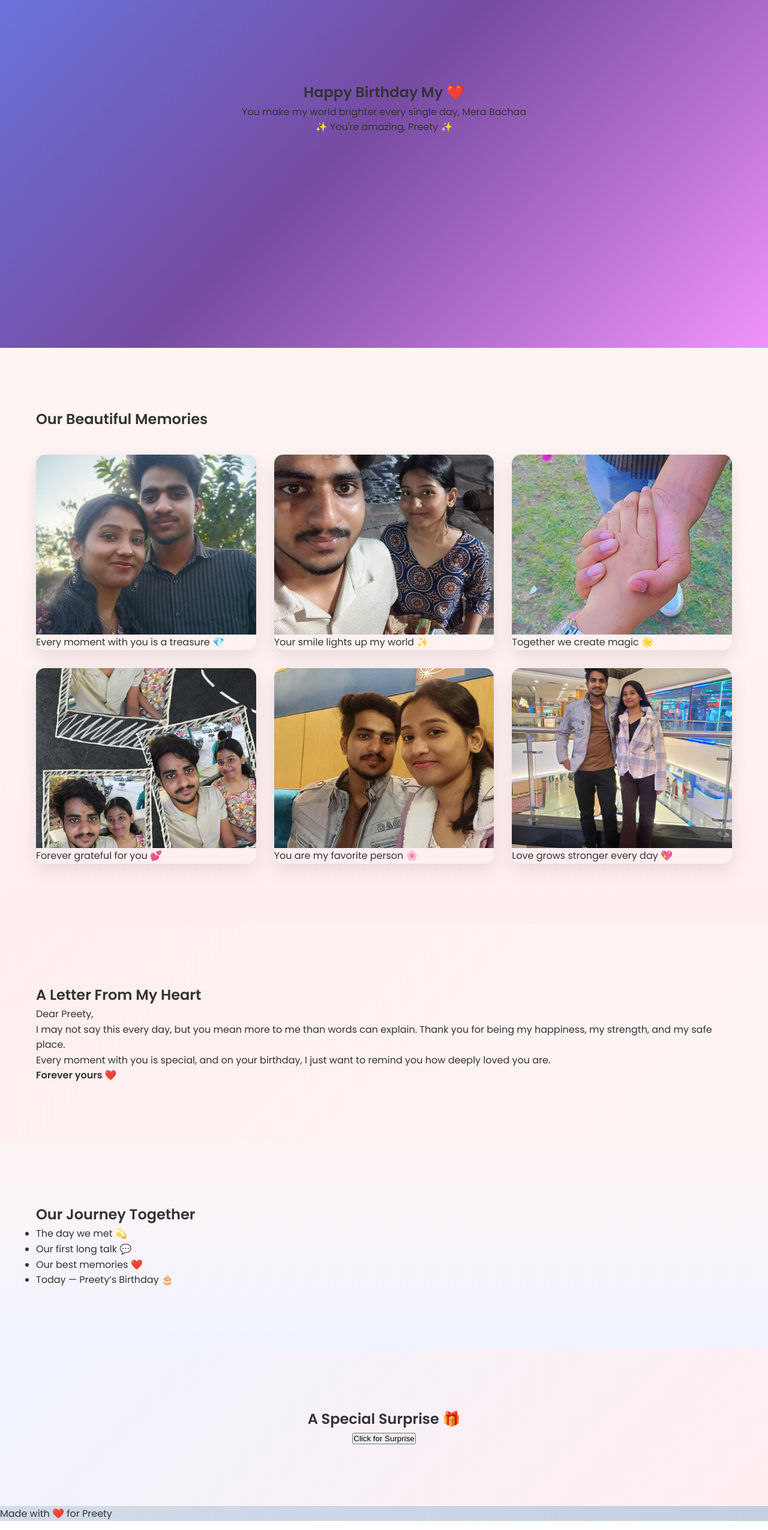
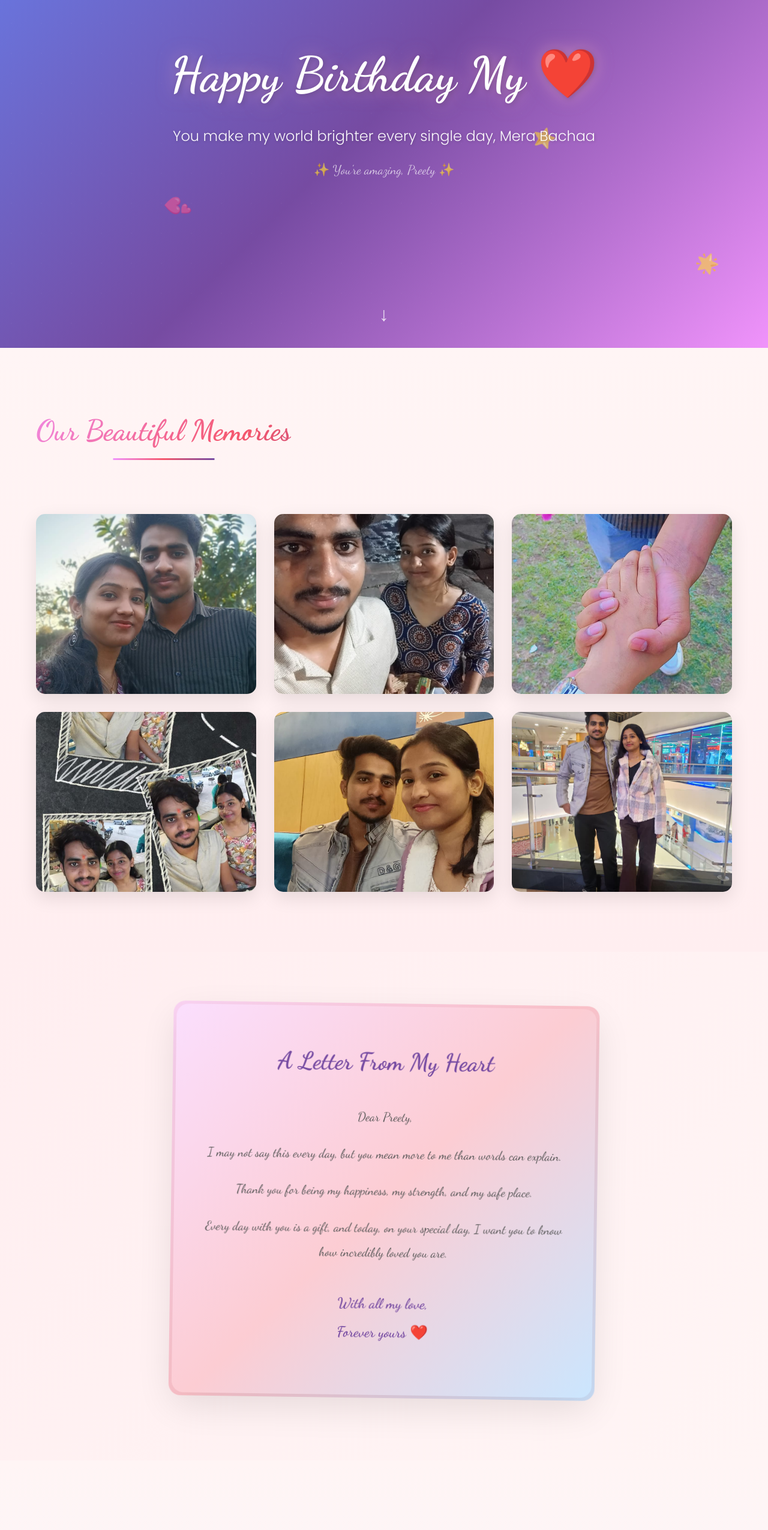
Before and after one commit to ajay-kumar-tech/Ajay_3.0, a plain HTML site: page index.html in a window 1280 px wide. Shown: the part 220-2771 px from the top of the page at 60% size. Drawn offline with Linux system fonts and the light colour scheme.

Commit message:
Update index.html

```diff
--- a/index.html
+++ b/index.html
@@ -2,14 +2,15 @@
 <html lang="en">
 <head>
     <meta charset="UTF-8">
-    <meta name="viewport" content="width=device-width, initial-scale=1.0">
+    <meta name="viewport" content="width=device-width, initial-scale=1.0, maximum-scale=5.0, user-scalable=yes">
+    <meta name="mobile-web-app-capable" content="yes">
+    <meta name="apple-mobile-web-app-capable" content="yes">
+    <meta name="apple-mobile-web-app-status-bar-style" content="black-translucent">
     <meta name="theme-color" content="#764ba2">
-    <title>Happy Birthday Preety ❤️</title>
+    <title>Happy Birthday Preety❤️</title>
 
-    <!-- CSS -->
     <link rel="stylesheet" href="style.css">
 
-    <!-- Google Fonts -->
     <link rel="preconnect" href="https://fonts.googleapis.com">
     <link rel="preconnect" href="https://fonts.gstatic.com" crossorigin>
     <link href="https://fonts.googleapis.com/css2?family=Dancing+Script:wght@400;600;700&family=Poppins:wght@300;400;500;600&display=swap" rel="stylesheet">
@@ -23,56 +24,72 @@
     Your browser does not support the audio element.
 </audio>
 
+<!-- Music Control Button -->
 <div class="music-control">
-    <button id="musicToggle" class="music-btn">
-        🎵
+    <button id="musicToggle" class="music-btn" aria-label="Toggle music">
+        <span id="musicIcon">🎵</span>
     </button>
 </div>
 
 <!-- ================= HERO SECTION ================= -->
-<section class="hero">
+<section class="hero" id="hero">
+    <div class="floating-elements">
+        <span class="floating-heart">💖</span>
+        <span class="floating-star">✨</span>
+        <span class="floating-heart">💕</span>
+        <span class="floating-star">⭐</span>
+        <span class="floating-heart">💗</span>
+        <span class="floating-star">🌟</span>
+    </div>
+
     <div class="hero-content">
-        <h1>Happy Birthday My ❤️</h1>
-        <p>You make my world brighter every single day, Mera Bachaa</p>
-        <span>✨ You're amazing, Preety ✨</span>
+        <h1 class="hero-title fade-in pulse-glow">Happy Birthday My ❤️</h1>
+        <p class="hero-subtitle fade-in-delay">
+            You make my world brighter every single day, Mera Bachaa
+        </p>
+        <div class="sparkle-text">✨ You're amazing, Preety ✨</div>
+    </div>
+
+    <div class="scroll-indicator">
+        <span>↓</span>
     </div>
 </section>
 
 <!-- ================= MEMORIES SECTION ================= -->
 <section class="memories" id="memories">
     <div class="container">
-        <h2>Our Beautiful Memories</h2>
+        <h2 class="section-title animated-title">Our Beautiful Memories</h2>
 
         <div class="gallery">
 
             <div class="gallery-item">
                 <img src="photo/IMG-20250208-WA0017.jpg" alt="Memory 1">
-                <p>Every moment with you is a treasure 💎</p>
+                <div class="gallery-caption">Every moment with you is a treasure 💎</div>
             </div>
 
             <div class="gallery-item">
                 <img src="photo/111.jpeg" alt="Memory 2">
-                <p>Your smile lights up my world ✨</p>
+                <div class="gallery-caption">Your smile lights up my world ✨</div>
             </div>
 
             <div class="gallery-item">
                 <img src="photo/IMG_20250208_223430.jpg" alt="Memory 3">
-                <p>Together we create magic 🌟</p>
+                <div class="gallery-caption">Together we create magic 🌟</div>
             </div>
 
             <div class="gallery-item">
                 <img src="photo/22222.jpeg" alt="Memory 4">
-                <p>Forever grateful for you 💕</p>
+                <div class="gallery-caption">Forever grateful for you 💕</div>
             </div>
 
             <div class="gallery-item">
                 <img src="photo/33333.jpeg" alt="Memory 5">
-                <p>You are my favorite person 🌸</p>
+                <div class="gallery-caption">You are my favorite person 🌸</div>
             </div>
 
             <div class="gallery-item">
                 <img src="photo/555555....jpeg" alt="Memory 6">
-                <p>Love grows stronger every day 💖</p>
+                <div class="gallery-caption">Love grows stronger every day 💖</div>
             </div>
 
         </div>
@@ -80,76 +97,90 @@
 </section>
 
 <!-- ================= LOVE LETTER ================= -->
-<section class="love-letter">
+<section class="love-letter" id="love-letter">
     <div class="container">
-        <h2>A Letter From My Heart</h2>
-
-        <p>Dear Preety,</p>
-        <p>
-            I may not say this every day, but you mean more to me than words can explain.
-            Thank you for being my happiness, my strength, and my safe place.
-        </p>
-        <p>
-            Every moment with you is special, and on your birthday,
-            I just want to remind you how deeply loved you are.
-        </p>
-        <p><strong>Forever yours ❤️</strong></p>
+        <div class="letter-card">
+            <h2 class="letter-title">A Letter From My Heart</h2>
+            <div class="letter-content">
+                <p>Dear Preety,</p>
+                <p>I may not say this every day, but you mean more to me than words can explain.</p>
+                <p>Thank you for being my happiness, my strength, and my safe place.</p>
+                <p>
+                    Every day with you is a gift, and today, on your special day,
+                    I want you to know how incredibly loved you are.
+                </p>
+                <p class="letter-signature">With all my love,<br>Forever yours ❤️</p>
+            </div>
+        </div>
     </div>
 </section>
 
 <!-- ================= TIMELINE ================= -->
-<section class="timeline">
+<section class="timeline" id="timeline">
     <div class="container">
-        <h2>Our Journey Together</h2>
+        <h2 class="section-title animated-title">Our Journey Together</h2>
 
-        <ul>
-            <li>The day we met 💫</li>
-            <li>Our first long talk 💬</li>
-            <li>Our best memories ❤️</li>
-            <li>Today — Preety’s Birthday 🎂</li>
-        </ul>
+        <div class="timeline-container">
+            <div class="timeline-item">
+                <div class="timeline-dot"></div>
+                <div class="timeline-content">
+                    <h3>The day we met 💫</h3>
+                    <p>A moment that changed everything</p>
+                </div>
+            </div>
+
+            <div class="timeline-item">
+                <div class="timeline-dot"></div>
+                <div class="timeline-content">
+                    <h3>Our first long talk 💬</h3>
+                    <p>When I knew you were special</p>
+                </div>
+            </div>
+
+            <div class="timeline-item">
+                <div class="timeline-dot"></div>
+                <div class="timeline-content">
+                    <h3>Our best memory together ❤️</h3>
+                    <p>Every moment with you becomes my favorite</p>
+                </div>
+            </div>
+
+            <div class="timeline-item">
+                <div class="timeline-dot"></div>
+                <div class="timeline-content">
+                    <h3>Today — Preety's birthday 🎂</h3>
+                    <p>Celebrating the amazing person you are</p>
+                </div>
+            </div>
+        </div>
     </div>
 </section>
 
 <!-- ================= SURPRISE ================= -->
-<section class="surprise">
+<section class="surprise" id="surprise">
     <div class="container">
-        <h2>A Special Surprise 🎁</h2>
-        <button id="surpriseBtn">Click for Surprise</button>
+        <h2 class="section-title animated-title">A Special Surprise</h2>
+        <button id="surpriseBtn" class="surprise-btn">Click for a Surprise 🎁</button>
 
-        <div id="surpriseMessage" style="display:none;">
-            <h3>I love you, Butki ❤️ Always</h3>
-            <p>You mean everything to me 💕</p>
+        <div id="surpriseMessage" class="surprise-message hidden">
+            <h3 class="love-message">I love you, Butki ❤️ Always</h3>
+            <p class="love-submessage">You mean everything to me, Kuttuuuuu 💕</p>
         </div>
     </div>
 </section>
 
-<!-- ================= FOOTER ================= -->
-<footer>
-    <p>Made with ❤️ for Preety</p>
+<!-- Confetti Canvas -->
+<canvas id="confettiCanvas"></canvas>
+
+<div id="floatingHearts"></div>
+<div id="sparkles"></div>
+
+<!-- Footer -->
+<footer class="footer">
+    <p>Made with ❤️ for Preety - The most special person in my life</p>
 </footer>
 
-<!-- ================= JAVASCRIPT ================= -->
 <script src="script.js"></script>
-
-<script>
-    const music = document.getElementById("backgroundMusic");
-    const toggle = document.getElementById("musicToggle");
-    const btn = document.getElementById("surpriseBtn");
-    const msg = document.getElementById("surpriseMessage");
-
-    toggle.addEventListener("click", () => {
-        if (music.paused) {
-            music.play();
-        } else {
-            music.pause();
-        }
-    });
-
-    btn.addEventListener("click", () => {
-        msg.style.display = "block";
-    });
-</script>
 
 </body>
 </html>
```
